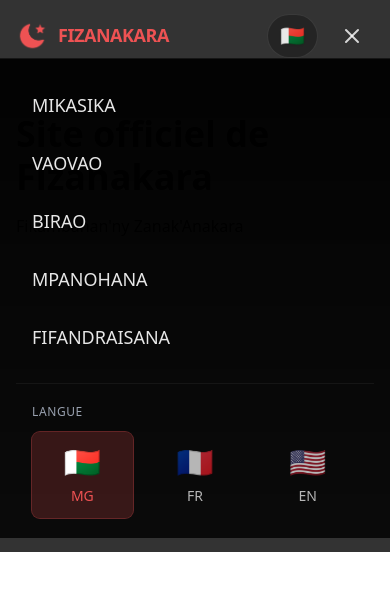
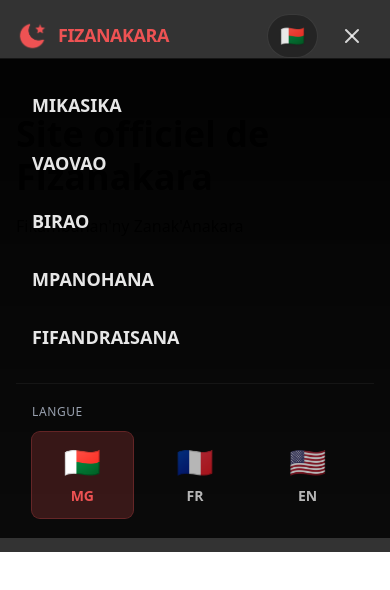
Before and after one commit to nassaigael/website, a React (Vite) app: page / in a window 390 px wide. Both pictures are taken after a click on the button "Ouvrir menu". Shown: the top 590 px of the page. Built offline with nearby package versions, Linux system fonts and the light colour scheme.

Commit message:
style(ui): update header styling for consistency
- Change background gradient syntax from bg-gradient-to-b to bg-linear-to-b
- Update font weight from medium to bold for navigation items
- Update font weight from medium to bold for language selector buttons

```diff
--- a/src/components/layout/Header.tsx
+++ b/src/components/layout/Header.tsx
@@ -195,7 +195,7 @@ const Header = () => {
             animate={{ opacity: 1, height: 'auto' }}
             exit={{ opacity: 0, height: 0 }}
             transition={{ duration: 0.32, ease: [0.04, 0.62, 0.23, 0.98] }}
-            className="md:hidden overflow-hidden bg-gradient-to-b from-black/95 to-black/80 border-t border-white/5"
+            className="md:hidden overflow-hidden bg-linear-to-b from-black/95 to-black/80 border-t border-white/5"
           >
             <div className="px-4 py-5 space-y-1.5">
               {navItems.slice(1).map((item, i) => (
@@ -205,7 +205,7 @@ const Header = () => {
                   animate={{ opacity: 1, x: 0 }}
                   transition={{ delay: i * 0.07 + 0.1 }}
                   onClick={() => handleNavClick(item.path)}
-                  className="block w-full text-left py-3 px-4 text-lg font-medium text-white/90 hover:text-[#ee5253] hover:bg-white/5 rounded-lg transition-colors uppercase"
+                  className="block w-full text-left py-3 px-4 text-lg font-bold text-white/90 hover:text-[#ee5253] hover:bg-white/5 rounded-lg transition-colors uppercase"
                 >
                   {getLabel(item)}
                 </motion.button>
@@ -221,7 +221,7 @@ const Header = () => {
                       key={lang.code}
                       onClick={() => changeLanguage(lang.code)}
                       className={`
-                        flex flex-col items-center gap-1.5 py-3 rounded-lg text-sm font-medium
+                        flex flex-col items-center gap-1.5 py-3 rounded-lg text-sm font-bold
                         transition-all
                         ${language === lang.code
                           ? 'bg-[#ee5253]/20 text-[#ee5253] ring-1 ring-[#ee5253]/40'
```
